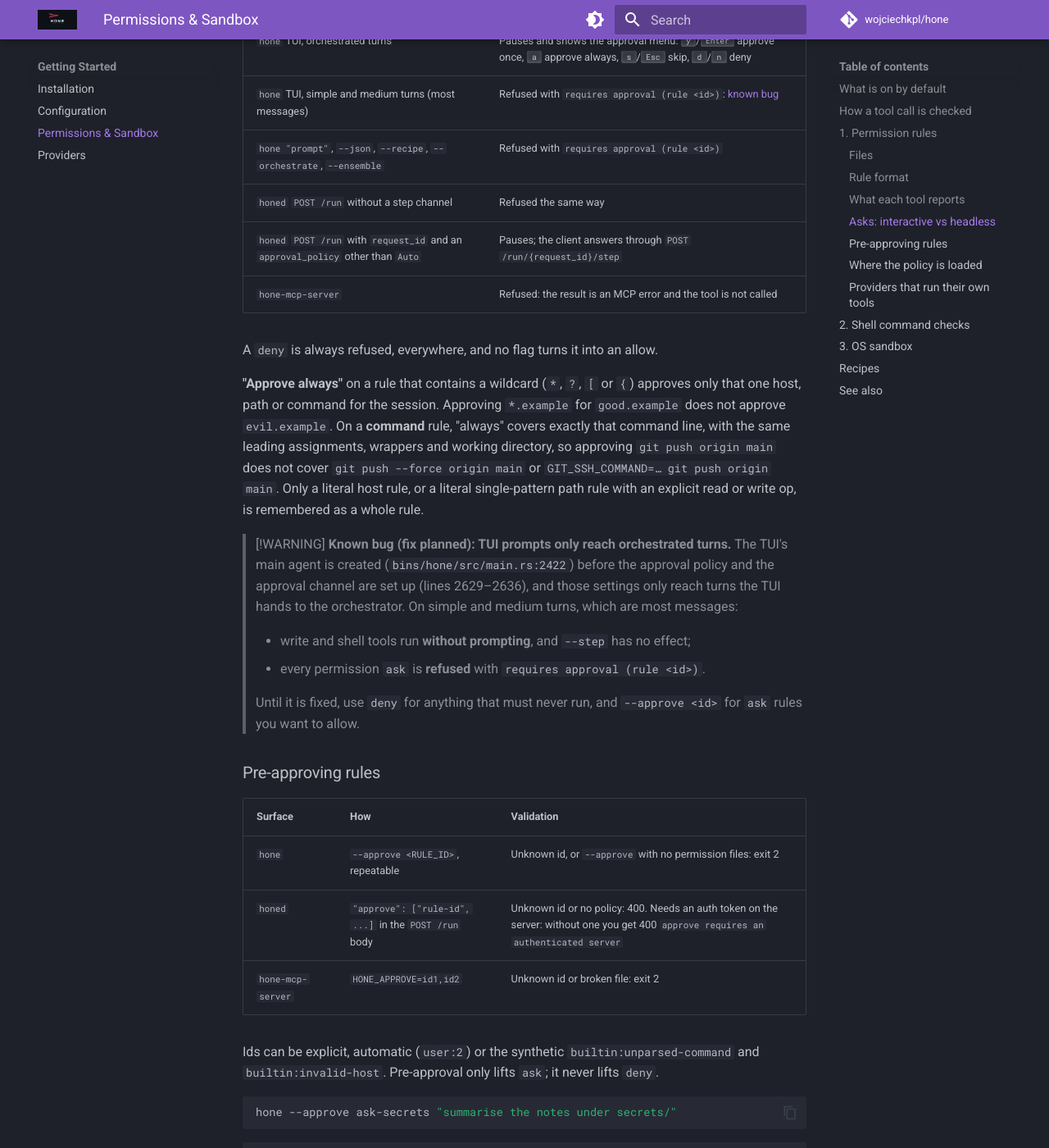
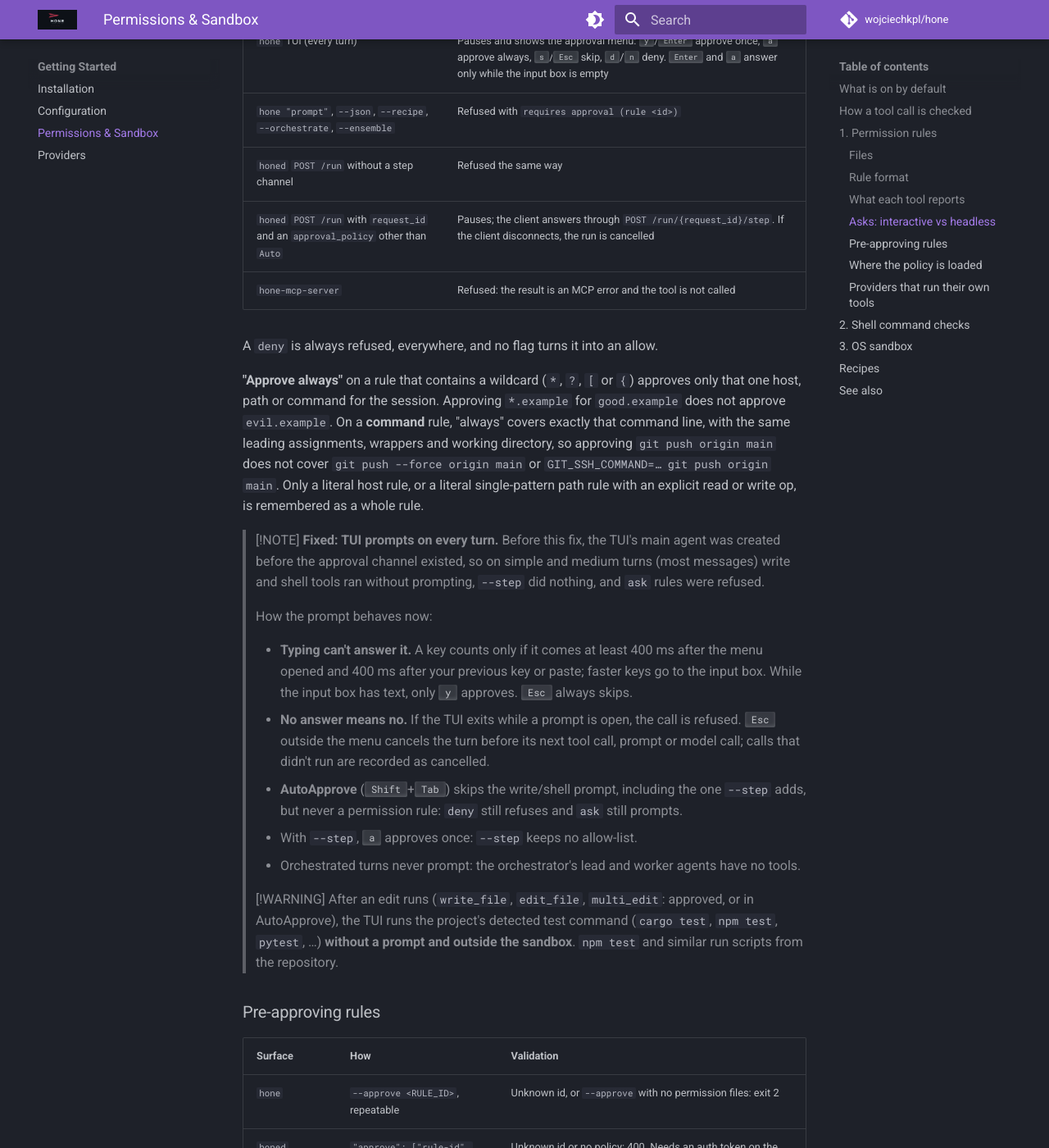
Before and after one commit to wojciechkpl/hone, an MkDocs documentation site: the page built from docs/permissions-and-sandbox.md, in a window 1280 px wide and 1400 px high, scrolled down 4778 px. Shown: the whole window at 82% size. Built offline with MkDocs 1.6.1 and Material for MkDocs 9.7.7, drawn with Linux system fonts in a browser that asks for light colours; comment, search, counter and statistics services are not loaded; some of the changed text lies outside the part shown.

Commit message:
docs: TUI approvals prompt on every turn; describe the prompt rules
Remove the known-bug text, document the keystroke rules, AutoApprove,
--step limits, the unprompted and unsandboxed automatic test run, and
that honed disconnects cancel runs. Orchestrator workers have no tools,
so orchestrated turns never prompted; correct the claims that they did.
Fix the stale 'no rules ship yet' row.

```diff
--- a/docs/permissions-and-sandbox.md
+++ b/docs/permissions-and-sandbox.md
@@ -18,11 +18,11 @@
 
 | Guardrail | Default | Turn it on or change it | Covers |
 |---|---|---|---|
-| [Permission rules](#1-permission-rules) | **Off**: no rules ship yet | Write `~/.config/hone/permissions.toml` and/or `<workdir>/.hone/permissions.toml` | File paths, git and shell commands, `web_fetch` hosts |
+| [Permission rules](#1-permission-rules) | **Off** until you write rules; built-in rules are opt-in (`HONE_POLICY_BUILTINS=1`) | Write `~/.config/hone/permissions.toml` and/or `<workdir>/.hone/permissions.toml` | File paths, git and shell commands, `web_fetch` hosts |
 | [Shell command checks](#2-shell-command-checks) | **On**, always | Not configurable | The `shell` tool |
 | [OS sandbox](#3-os-sandbox) on macOS (Seatbelt) | **On** for shell commands | `HONE_SANDBOX_EXTRA_READ` adds read-only roots | Child processes started by the `shell` tool |
 | [OS sandbox](#3-os-sandbox) on Linux (Landlock) | **Off** (opt-in while it is validated) | `HONE_SANDBOX_ENFORCE=1` | Child processes started by the `shell` tool, filesystem only |
-| Approval prompts in the TUI | Intended: write and shell tools ask, read-only tools don't. **Today only orchestrated turns prompt** ([known bug](#known-issue-tui)) | `--step` asks for every tool (orchestrated turns only, today) | Interactive TUI only |
+| Approval prompts in the TUI | **On**: write and shell tools ask, read-only tools don't | `--step` asks for every tool; <kbd>Shift</kbd>+<kbd>Tab</kbd> to AutoApprove stops asking (permission rules still apply) | Interactive TUI only |
 
 > [!IMPORTANT]
 > Built-in rules (credentials, persistence, `git push`, privilege escalation,
@@ -145,11 +145,10 @@
 
 | Where the run comes from | What an `ask` does |
 |---|---|
-| `hone` TUI, orchestrated turns | Pauses and shows the approval menu: <kbd>y</kbd>/<kbd>Enter</kbd> approve once, <kbd>a</kbd> approve always, <kbd>s</kbd>/<kbd>Esc</kbd> skip, <kbd>d</kbd>/<kbd>n</kbd> deny |
-| `hone` TUI, simple and medium turns (most messages) | Refused with `requires approval (rule <id>)`: [known bug](#known-issue-tui) |
+| `hone` TUI (every turn) | Pauses and shows the approval menu: <kbd>y</kbd>/<kbd>Enter</kbd> approve once, <kbd>a</kbd> approve always, <kbd>s</kbd>/<kbd>Esc</kbd> skip, <kbd>d</kbd>/<kbd>n</kbd> deny. <kbd>Enter</kbd> and <kbd>a</kbd> answer only while the input box is empty |
 | `hone "prompt"`, `--json`, `--recipe`, `--orchestrate`, `--ensemble` | Refused with `requires approval (rule <id>)` |
 | `honed` `POST /run` without a step channel | Refused the same way |
-| `honed` `POST /run` with `request_id` and an `approval_policy` other than `Auto` | Pauses; the client answers through `POST /run/{request_id}/step` |
+| `honed` `POST /run` with `request_id` and an `approval_policy` other than `Auto` | Pauses; the client answers through `POST /run/{request_id}/step`. If the client disconnects, the run is cancelled |
 | `hone-mcp-server` | Refused: the result is an MCP error and the tool is not called |
 
 A `deny` is always refused, everywhere, and no flag turns it into an allow.
@@ -164,17 +163,29 @@
 
 <a id="known-issue-tui"></a>
 
+> [!NOTE]
+> **Fixed: TUI prompts on every turn.** Before this fix, the TUI's main agent was created
+> before the approval channel existed, so on simple and medium turns (most messages) write
+> and shell tools ran without prompting, `--step` did nothing, and `ask` rules were refused.
+>
+> How the prompt behaves now:
+>
+> - **Typing can't answer it.** A key counts only if it comes at least 400 ms after the menu
+>   opened and 400 ms after your previous key or paste; faster keys go to the input box. While
+>   the input box has text, only <kbd>y</kbd> approves. <kbd>Esc</kbd> always skips.
+> - **No answer means no.** If the TUI exits while a prompt is open, the call is refused.
+>   <kbd>Esc</kbd> outside the menu cancels the turn before its next tool call, prompt or model
+>   call; calls that didn't run are recorded as cancelled.
+> - **AutoApprove** (<kbd>Shift</kbd>+<kbd>Tab</kbd>) skips the write/shell prompt, including
+>   the one `--step` adds, but never a permission rule: `deny` still refuses and `ask` still
+>   prompts.
+> - With `--step`, <kbd>a</kbd> approves once: `--step` keeps no allow-list.
+> - Orchestrated turns never prompt: the orchestrator's lead and worker agents have no tools.
+
 > [!WARNING]
-> **Known bug (fix planned): TUI prompts only reach orchestrated turns.** The TUI's main
-> agent is created (`bins/hone/src/main.rs:2422`) before the approval policy and the
-> approval channel are set up (lines 2629–2636), and those settings only reach turns the
-> TUI hands to the orchestrator. On simple and medium turns, which are most messages:
->
-> - write and shell tools run **without prompting**, and `--step` has no effect;
-> - every permission `ask` is **refused** with `requires approval (rule <id>)`.
->
-> Until it is fixed, use `deny` for anything that must never run, and `--approve <id>` for
-> `ask` rules you want to allow.
+> After an edit runs (`write_file`, `edit_file`, `multi_edit`: approved, or in AutoApprove), the TUI runs the
+> project's detected test command (`cargo test`, `npm test`, `pytest`, …) **without a prompt
+> and outside the sandbox**. `npm test` and similar run scripts from the repository.
 
 ### Pre-approving rules
 
```
Also changed, not shown: CHANGELOG.md (+24 -0 lines), docs/architecture.md (+1 -1 lines), docs/configuration.md (+2 -4 lines), docs/getting-started.md (+5 -6 lines).
